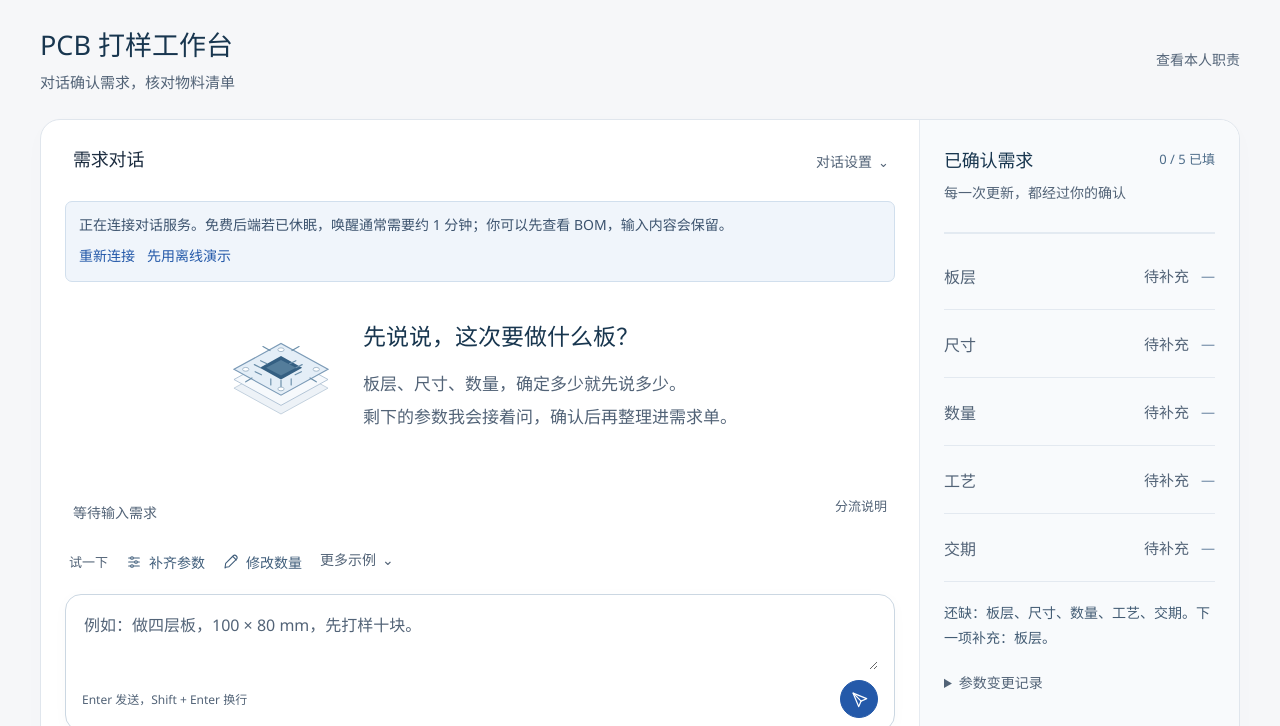
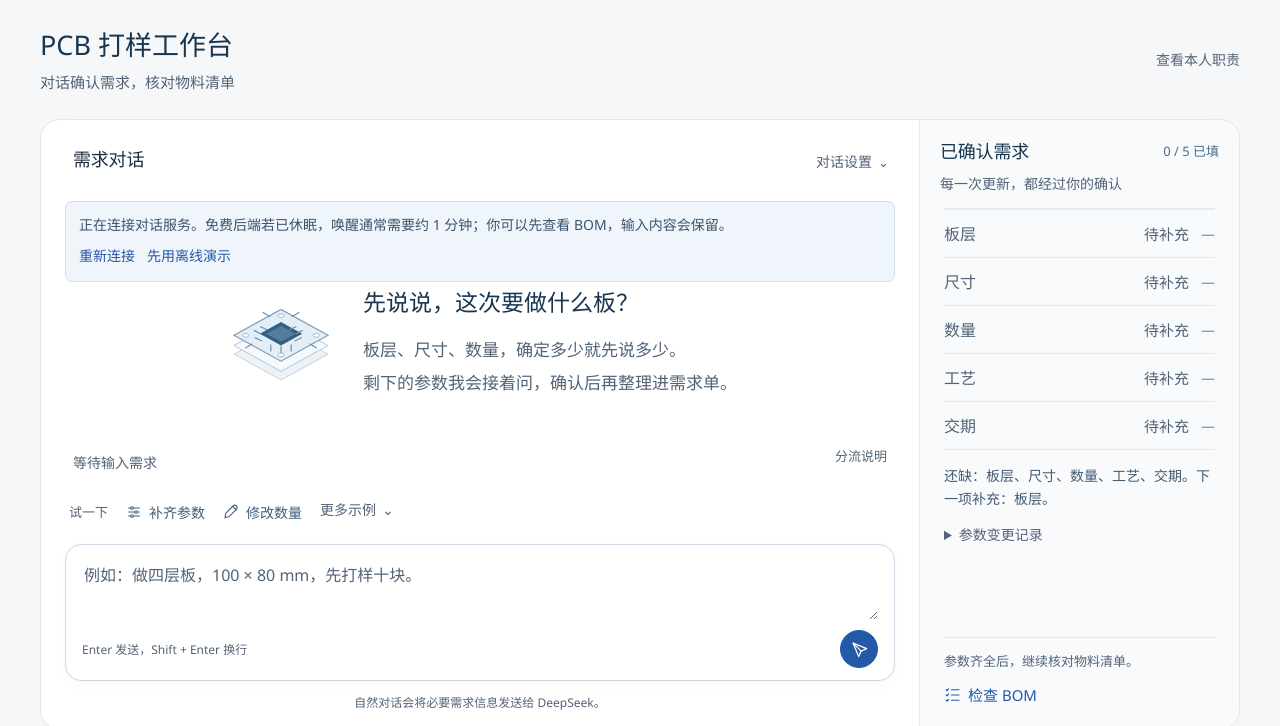
Before and after one commit to FriendRan/material-copilot-demo, a website with bundled scripts: page public/index.html in a window 1280 px wide. Shown: the part 74-800 px from the top of the page. Built offline with nearby package versions, Linux system fonts and the light colour scheme; files whose address does not match are found by name.

Commit message:
Keep dialogue and requirement columns aligned across viewport sizes

```diff
--- a/public/style.css
+++ b/public/style.css
@@ -238,3 +238,22 @@ th{background:#f5f7fa;border-color:#e7edf2;font-weight:500}td{border-color:#edf0
 
 /* Final mobile type and touch sizing. */
 @media(max-width:600px){.intro-message .bubble{font-size:17px}.quick-actions>button,.more-examples,.assistant-settings{font-size:14px}.bom-card .card-heading .secondary,.bom-card label.upload{font-size:14px}.composer-footer .send-button{width:44px;height:44px;min-height:44px}}
+
+/* Desktop columns share one grid row. History scrolls instead of sizing the row. */
+@media(min-width:801px){
+ #workspace .work-grid{--desk-height:clamp(540px,calc(100dvh - 224px),820px);grid-auto-rows:minmax(var(--desk-height),auto)}
+ #workspace .work-grid>.chat-card{height:auto;min-height:var(--desk-height);align-self:stretch}
+ #workspace .work-grid>.chat-card .messages{contain:size;flex:1 1 0;min-height:160px;max-height:none;height:auto}
+ #workspace .params-card .next-step{margin-top:auto}
+}
+@media(min-width:1650px){#workspace .work-grid{--desk-height:clamp(620px,calc(100dvh - 228px),860px)}}
+@media(min-width:801px) and (max-height:850px){
+ #workspace .params-card>.card-heading{min-height:84px;padding:18px 20px 12px}
+ #workspace .params-card .tag{top:21px;right:20px}
+ #workspace #params{padding-top:0}
+ #workspace .param-row{min-height:48px;padding:9px 0}
+ #workspace .param-note{margin-top:14px;line-height:1.7}
+ #workspace .parameter-history{margin-top:8px}
+ #workspace .params-card .next-step{padding-top:12px;margin-bottom:16px}
+ #workspace .next-step p{margin-bottom:4px}
+}
```
Also changed, not shown: docs/acceptance/layout-alignment.json (added, +16 -0 lines), docs/ui-design.md (+2 -0 lines).
